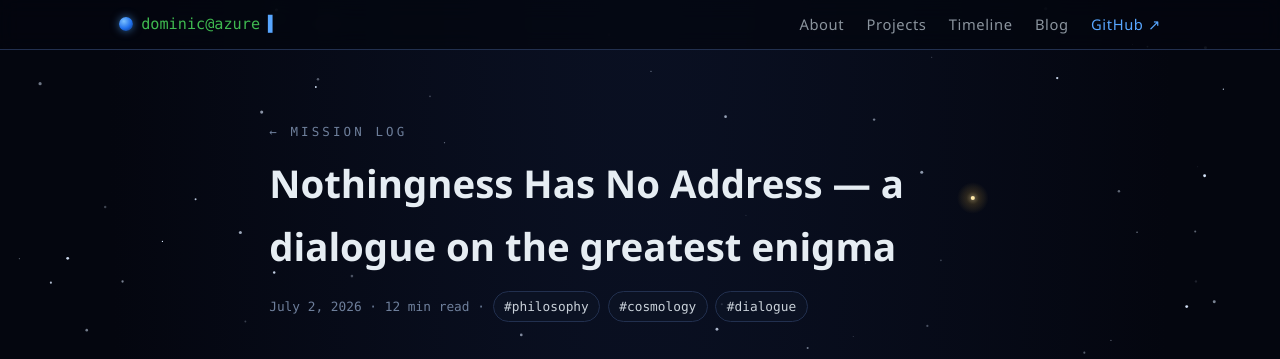
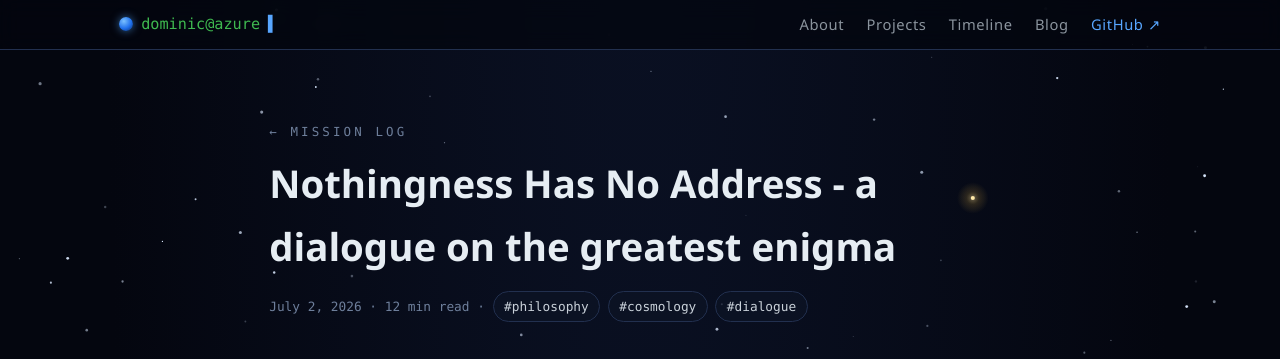
Before and after one commit to dapiced/dapiced.github.io, a Jekyll site: the page built from _posts/2026-07-02-nothingness-has-no-address.md, in a window 1280 px wide and 900 px high. Shown: the top 359 px of the window. Built offline with Jekyll 4.4.1, drawn with Linux system fonts in a browser that asks for light colours; comment, search, counter and statistics services are not loaded.

```diff
--- a/_posts/2026-07-02-nothingness-has-no-address.md
+++ b/_posts/2026-07-02-nothingness-has-no-address.md
@@ -1,6 +1,6 @@
 ---
 layout: post
-title: "Nothingness Has No Address — a dialogue on the greatest enigma"
+title: "Nothingness Has No Address - a dialogue on the greatest enigma"
 date: 2026-07-02 17:00:00 -0400
 tags: [philosophy, cosmology, dialogue]
 ---
```
